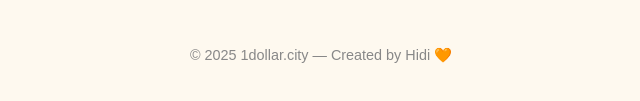
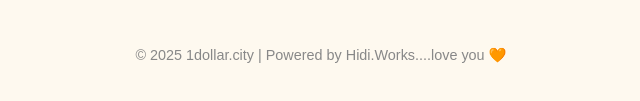
Before and after one commit to ZoMyoungRae/1DollarCity, a plain HTML site: page index.html in a window 1280 px wide. Shown: the part 457-558 px from the top of the page, without its empty margins (319-959 px from the left). Drawn offline with Linux system fonts and the light colour scheme.

Commit message:
Update index.html

```diff
--- a/index.html
+++ b/index.html
@@ -47,7 +47,7 @@
     <strong>원달러시티</strong>입니다 🌍
   </p>
   <div class="footer">
-    &copy; 2025 1dollar.city — Created by Hidi 🧡
+    &copy; 2025 1dollar.city | Powered by Hidi.Works....love you 🧡
   </div>
 </body>
 </html>
```
